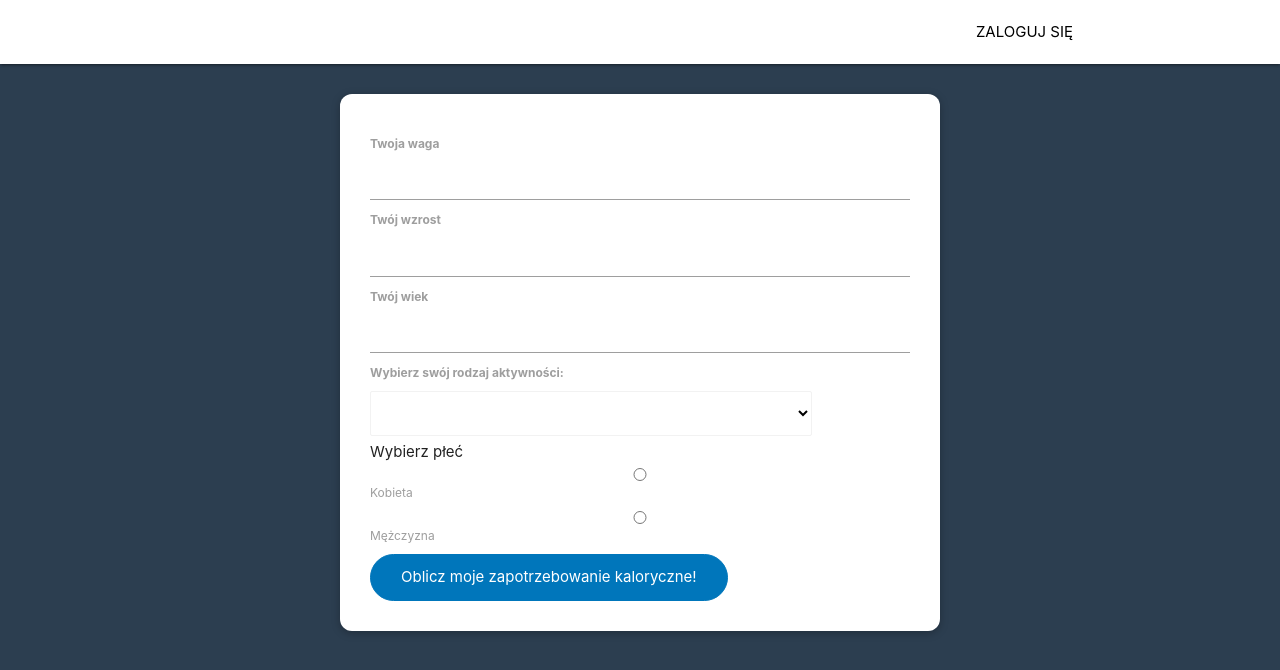
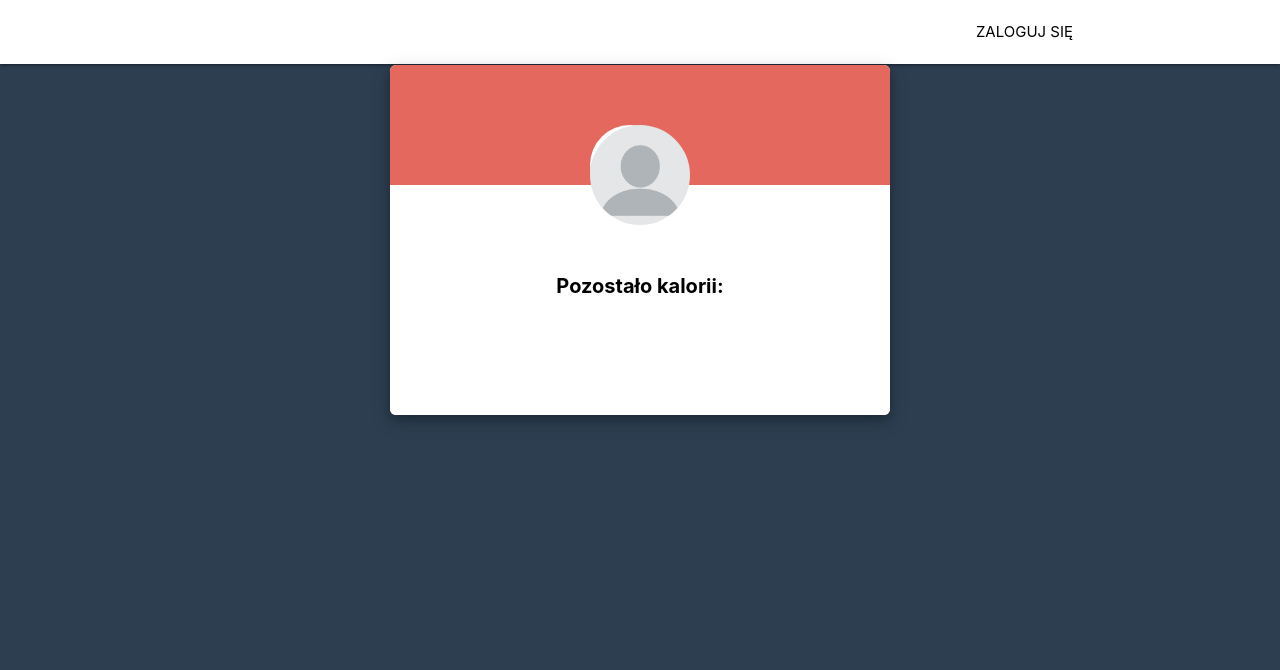
Before and after one commit to tiagon97/solid-invention, a Vue app: page /profile in a window 1280 px wide. Shown: the top 670 px of the page. Built offline with nearby package versions, Linux system fonts and the light colour scheme; no server answers.

Commit message:
Fix conflicts

```diff
--- a/package.json
+++ b/package.json
@@ -13,6 +13,7 @@
     "firebase": "^8.6.8",
     "vue": "^2.6.11",
     "vue-router": "^3.2.0",
+    "vuelidate": "^0.7.6",
     "vuex": "^3.4.0"
   },
   "devDependencies": {
--- a/src/views/Profile.vue
+++ b/src/views/Profile.vue
@@ -1,4 +1,3 @@
-<<<<<<< HEAD
 <template>
   <div class="card-container">
     <div class="upper-container">
@@ -12,34 +11,34 @@
         <h3>
           {{ currentUser }}
         </h3>
-        <h5>Pozostało kalorii: {{kcalResult}} </h5>
+        <h5>Pozostało kalorii: {{ kcalResult }}</h5>
       </div>
     </div>
   </div>
 </template>
 
 <script>
-import firebase from 'firebase';
+import firebase from "firebase";
 var kcal;
 
 export default {
-  name: 'profile',
+  name: "profile",
   data() {
     return {};
   },
   created() {
     if (firebase.auth().currentUser) {
       this.currentUser = firebase.auth().currentUser.email;
-      this.currentUser = this.currentUser.split('@')[0];
+      this.currentUser = this.currentUser.split("@")[0];
 
       var rootRef = firebase
         .database()
         .ref()
-        .child('users');
+        .child("users");
       var userID = firebase.auth().currentUser.uid;
       var usersRef = rootRef.child(userID);
 
-      usersRef.once('value', function(snapshot) {
+      usersRef.once("value", function(snapshot) {
         kcal = snapshot.val().kcalResult;
         console.log(kcal);
       });
@@ -101,19 +100,3 @@ export default {
   font-size: 20px;
 }
 </style>
-=======
-<template>
-  <div>
-    <the-form></the-form>
-  </div>
-</template>
-
-<script>
-import TheForm from "./TheForm.vue";
-export default {
-  components: {
-    TheForm,
-  },
-};
-</script>
->>>>>>> ef5e4bfab1da11cc05cd38981100207298ab5473
```
Also changed, not shown: 1 other file (tests, documents, lock files or other folders).
